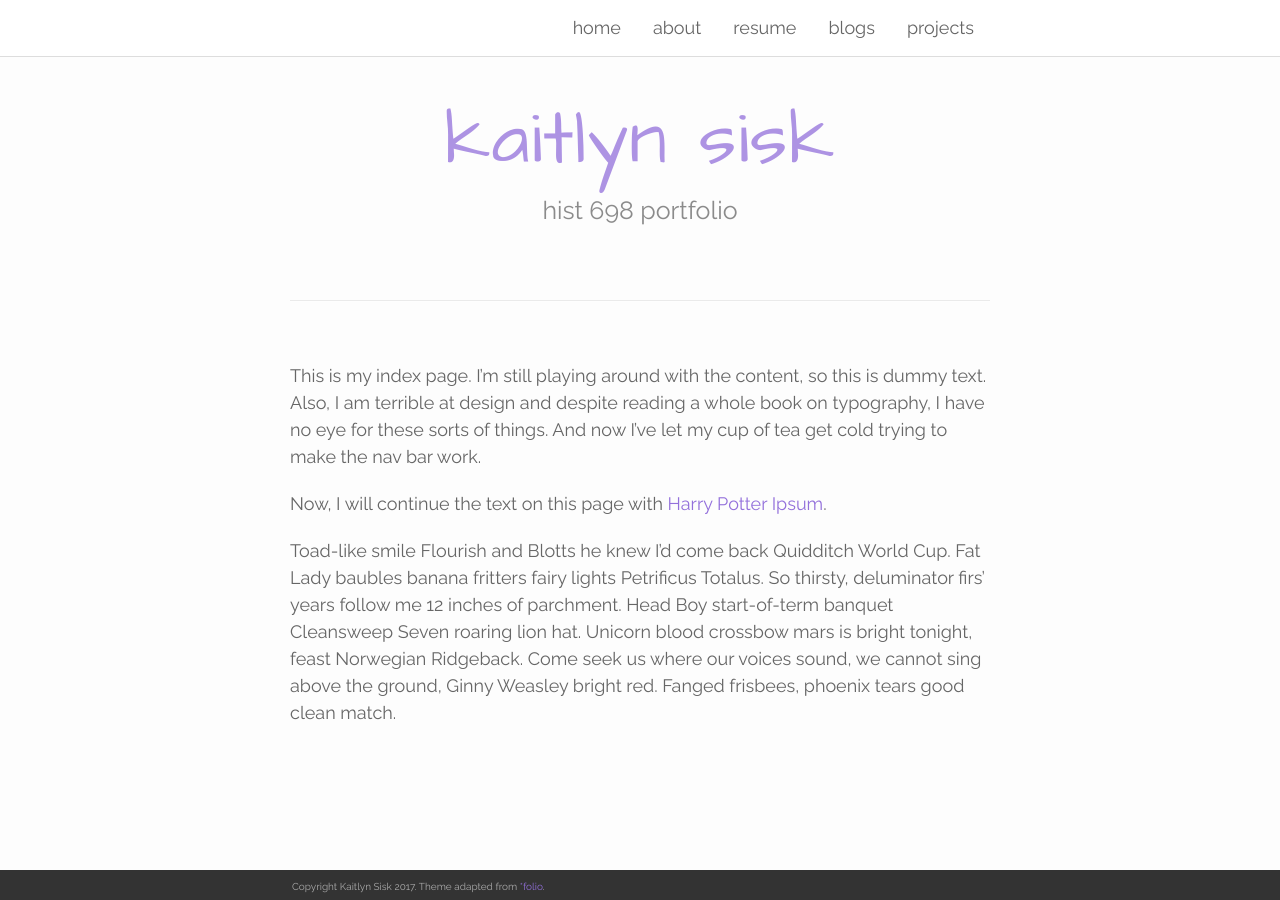
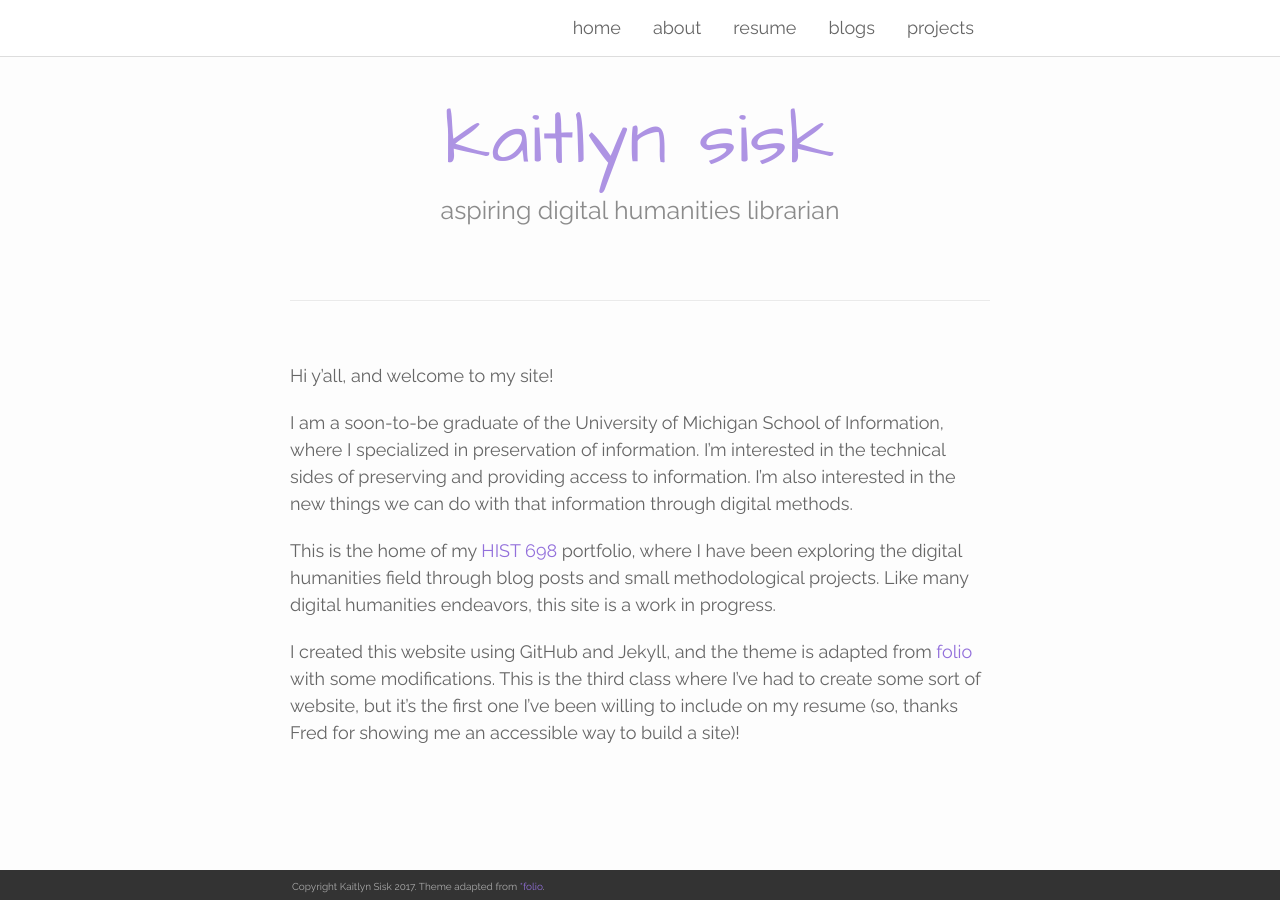
Before and after one commit to k8lyn6/hist698portfolio, a Jekyll site: the page built from index.md, in a window 1280 px wide. Built offline with Jekyll 4.4.1, drawn with Linux system fonts in a browser that asks for light colours; nearby versions of some CDN libraries; some web fonts are replaced.

Commit message:
update index and about me

```diff
--- a/_includes/header.html
+++ b/_includes/header.html
@@ -1,6 +1,6 @@
 <div class="header-bar">
   <h1>kaitlyn sisk</h1>
-  <h2>hist 698 portfolio</h2>
+  <h2>aspiring digital humanities librarian</h2>
   <br/>
   <hr>
   <br/>
--- a/index.md
+++ b/index.md
@@ -2,9 +2,10 @@
 layout: home
 title: "Kaitlyn Sisk"
 ---
+Hi y'all, and welcome to my site!
 
-This is my index page. I'm still playing around with the content, so this is dummy text. Also, I am terrible at design and despite reading a whole book on typography, I have no eye for these sorts of things. And now I've let my cup of tea get cold trying to make the nav bar work.
+I am a soon-to-be graduate of the University of Michigan School of Information, where I specialized in preservation of information. I'm interested in the technical sides of preserving and providing access to information. I'm also interested in the new things we can do with that information through digital methods.
 
-Now, I will continue the text on this page with [Harry Potter Ipsum](http://www.christinachern.com/hpipsum/).
+This is the home of my [HIST 698](http://fredgibbs.net/courses/digital-methods/index.html) portfolio, where I have been exploring the digital humanities field through blog posts and small methodological projects. Like many digital humanities endeavors, this site is a work in progress.
 
-Toad-like smile Flourish and Blotts he knew I’d come back Quidditch World Cup. Fat Lady baubles banana fritters fairy lights Petrificus Totalus. So thirsty, deluminator firs’ years follow me 12 inches of parchment. Head Boy start-of-term banquet Cleansweep Seven roaring lion hat. Unicorn blood crossbow mars is bright tonight, feast Norwegian Ridgeback. Come seek us where our voices sound, we cannot sing above the ground, Ginny Weasley bright red. Fanged frisbees, phoenix tears good clean match.
+I created this website using GitHub and Jekyll, and the theme is adapted from [folio](https://github.com/bogoli/-folio) with some modifications. This is the third class where I've had to create some sort of website, but it's the first one I've been willing to include on my resume (so, thanks Fred for showing me an accessible way to build a site)!
```
Also changed, not shown: _portfolio/1_project_ocr.md (+2 -3 lines), about.md (+6 -2 lines).
